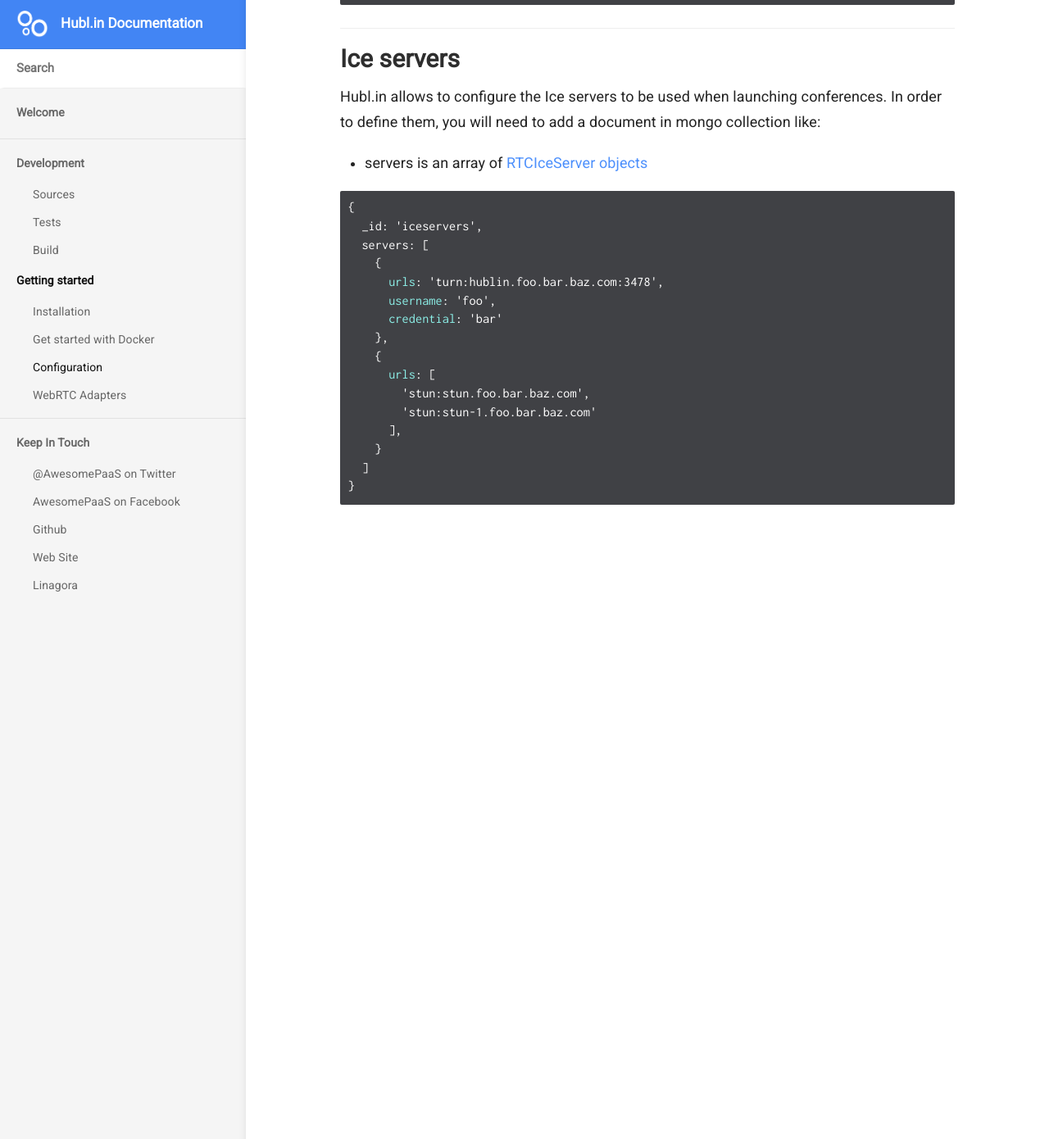
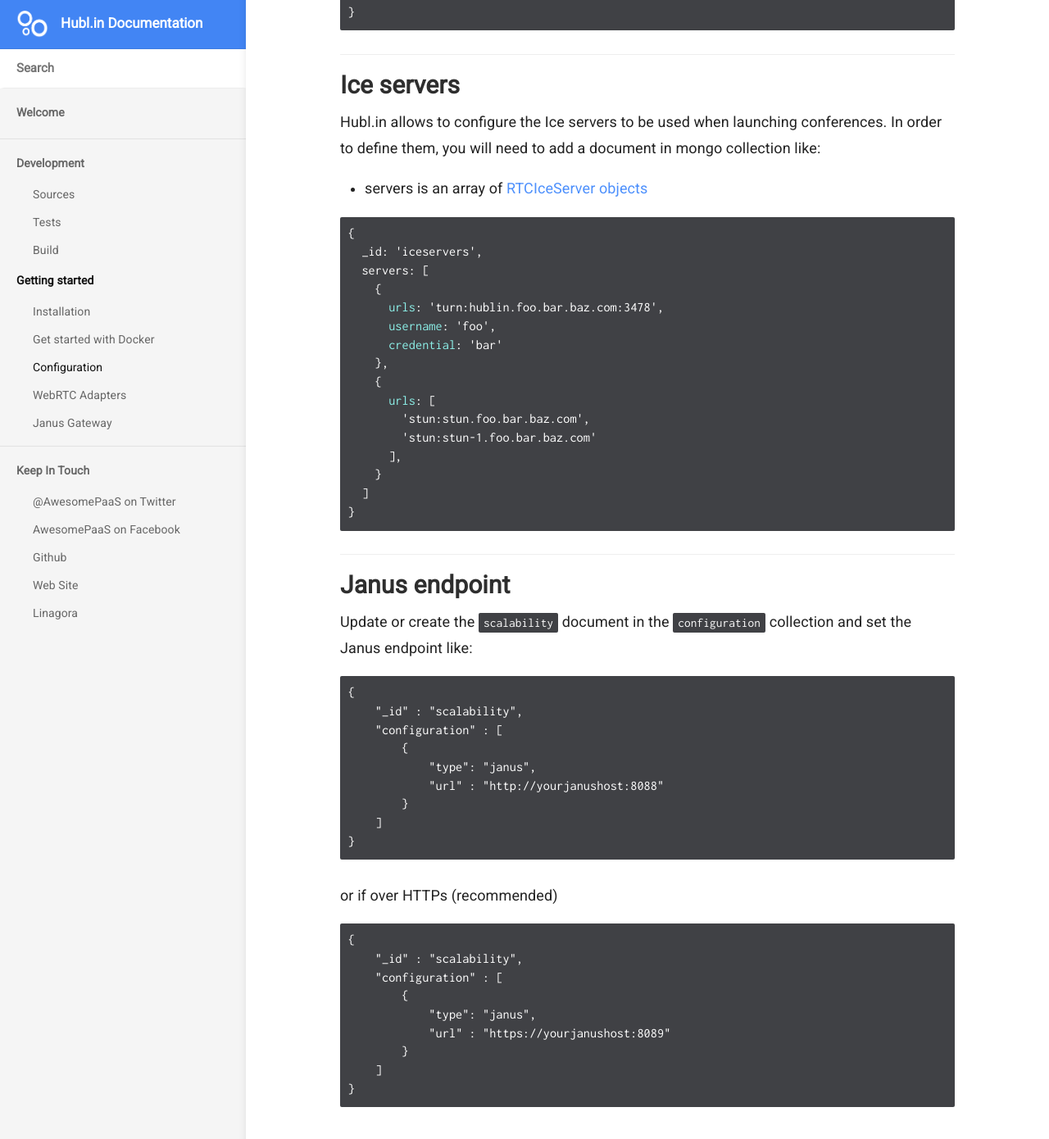
Before and after one commit to linagora/hublin-doc, a Jekyll site: the page built from _docs/getting-started/configuration.md, in a window 1280 px wide and 1400 px high, scrolled down 4955 px. Shown: the top 1390 px of the window at 82% size. Built offline with Jekyll 4.4.1, drawn with Linux system fonts in a browser that asks for light colours.

Commit message:
Add janus related documentation

````diff
--- a/_docs/getting-started/configuration.md
+++ b/_docs/getting-started/configuration.md
@@ -200,3 +200,33 @@ Hubl.in allows to configure the Ice servers to be used when launching conference
   ]
 }
 ```
+
+### Janus endpoint
+
+Update or create the `scalability` document in the `configuration` collection and set the Janus endpoint like:
+
+``` javascript
+{
+    "_id" : "scalability",
+    "configuration" : [
+        {
+            "type": "janus",
+            "url" : "http://yourjanushost:8088"
+        }
+    ]
+}
+```
+
+or if over HTTPs (recommended)
+
+``` javascript
+{
+    "_id" : "scalability",
+    "configuration" : [
+        {
+            "type": "janus",
+            "url" : "https://yourjanushost:8089"
+        }
+    ]
+}
+```
--- a/_docs/getting-started/docker.md
+++ b/_docs/getting-started/docker.md
@@ -25,6 +25,10 @@ docker-compose up --no-build
 Launching the application may take some time if you do not have the required Docker images locally, grab a cup of ☕️ and when
 it is ready you can access to the application at [http://localhost:8080](http://localhost:8080).
 
+## Docker Compose with Janus
+
+🚧
+
 ## Images
 
 - [hublin](https://hub.docker.com/r/linagora/hublin/) Hublin image, does not provide Mongo, Redis and all the required services but the runtime.
````
Also changed, not shown: _docs/getting-started/install.md (+4 -2 lines), _docs/getting-started/janus.md (added, +80 -0 lines).
